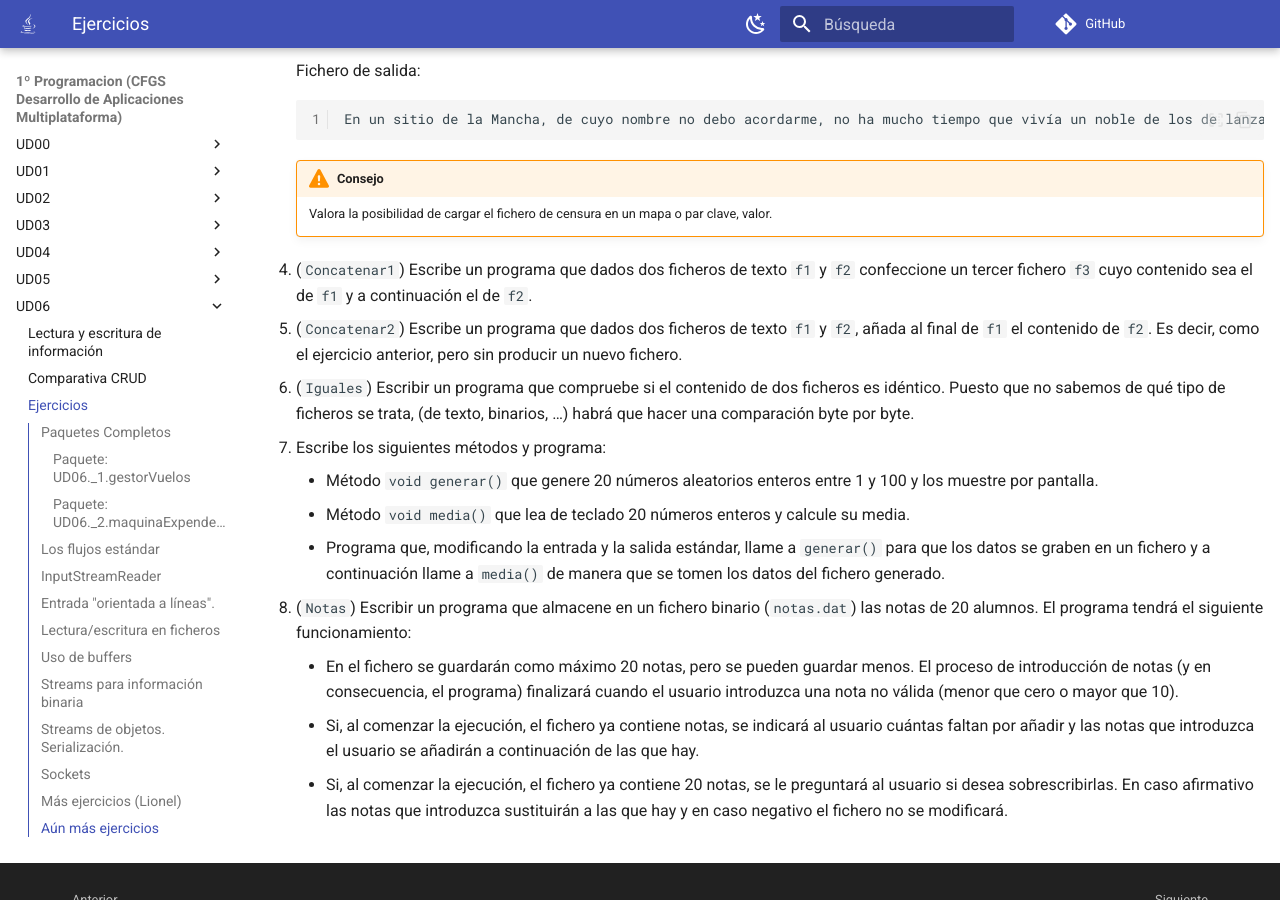
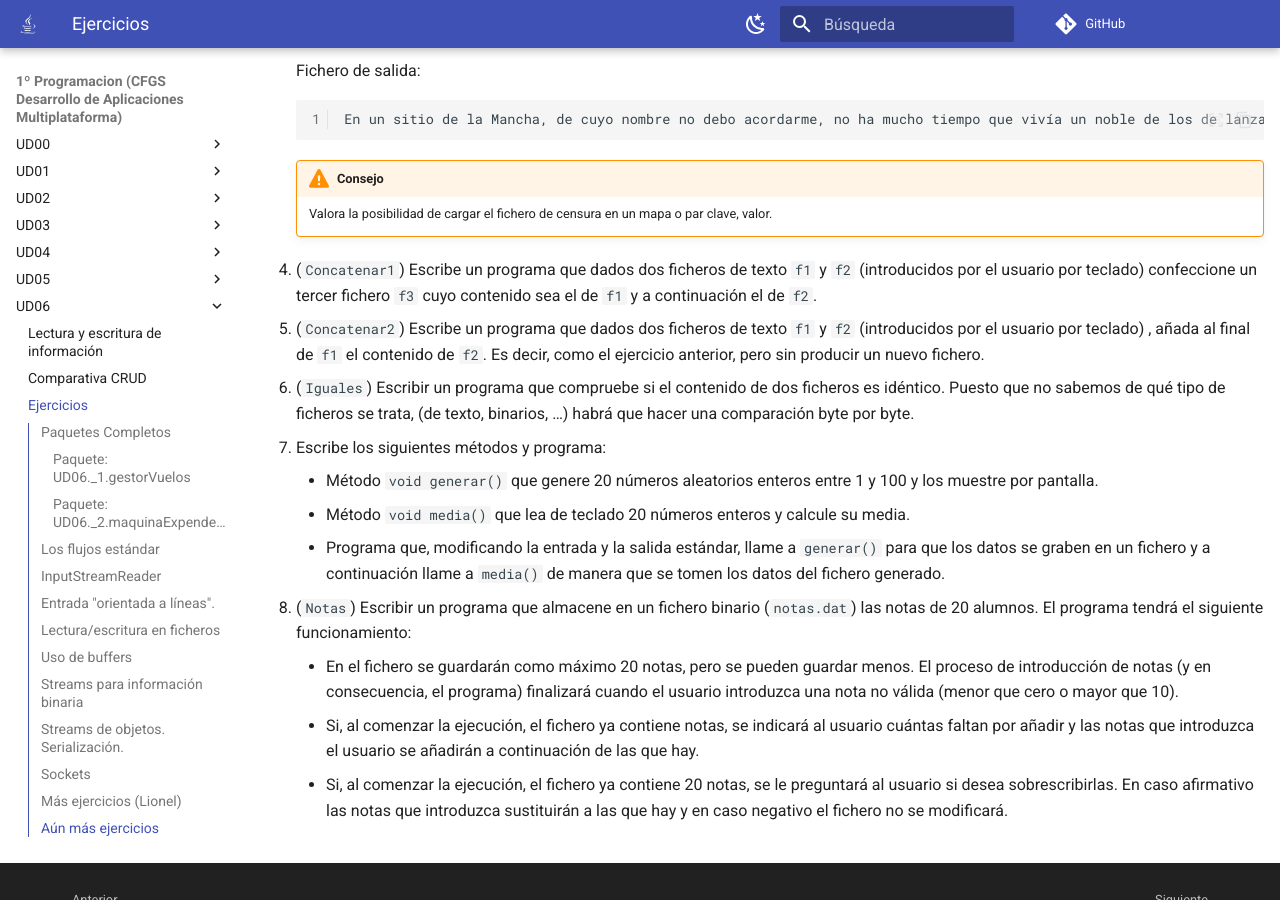
Before and after one commit to martinezpenya/1DAMProgramacion, an MkDocs documentation site: the page built from docs/UD06/UD06_ejercicios_ES.md, in a window 1280 px wide and 900 px high, scrolled down 13730 px. Built offline with MkDocs 1.6.1 and Material for MkDocs 9.7.7, drawn with Linux system fonts in a browser that asks for light colours; comment, search, counter and statistics services are not loaded.

```diff
--- a/docs/UD06/UD06_ejercicios_ES.md
+++ b/docs/UD06/UD06_ejercicios_ES.md
@@ -480,9 +480,9 @@ Los  buffers hacen que las operaciones de lectura-escritura  se realicen inicial
     !!! warning "Consejo"
         Valora la posibilidad de cargar el fichero de censura en un mapa o par clave, valor.
 
-4. (`Concatenar1`) Escribe un programa que dados dos ficheros de texto `f1` y `f2` confeccione un tercer fichero `f3` cuyo contenido sea el de `f1` y a continuación el de `f2`.
+4. (`Concatenar1`) Escribe un programa que dados dos ficheros de texto `f1` y `f2`  (introducidos por el usuario por teclado) confeccione un tercer fichero `f3` cuyo contenido sea el de `f1` y a continuación el de `f2`.
 
-5. (`Concatenar2`) Escribe un programa que dados dos ficheros de texto `f1` y `f2`, añada al final de `f1` el contenido de `f2`. Es decir, como el ejercicio anterior, pero sin producir un nuevo fichero.
+5. (`Concatenar2`) Escribe un programa que dados dos ficheros de texto `f1` y `f2` (introducidos por el usuario por teclado) , añada al final de `f1` el contenido de `f2`. Es decir, como el ejercicio anterior, pero sin producir un nuevo fichero.
 
 6. (`Iguales`) Escribir un programa que compruebe si el contenido de dos ficheros es idéntico. Puesto que no sabemos de qué tipo de ficheros se trata, (de texto, binarios, …) habrá que hacer una comparación byte por byte.
 
```
